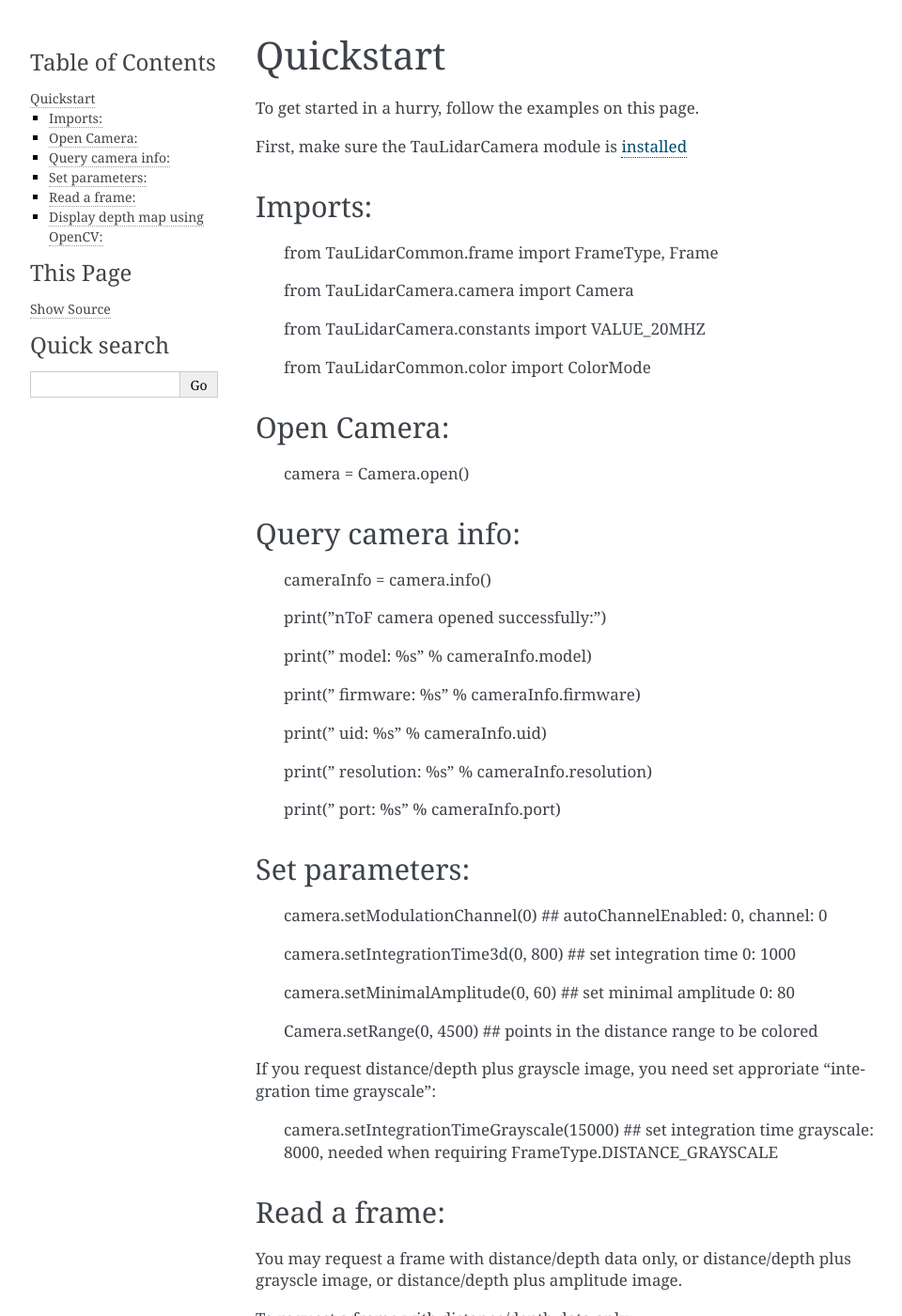
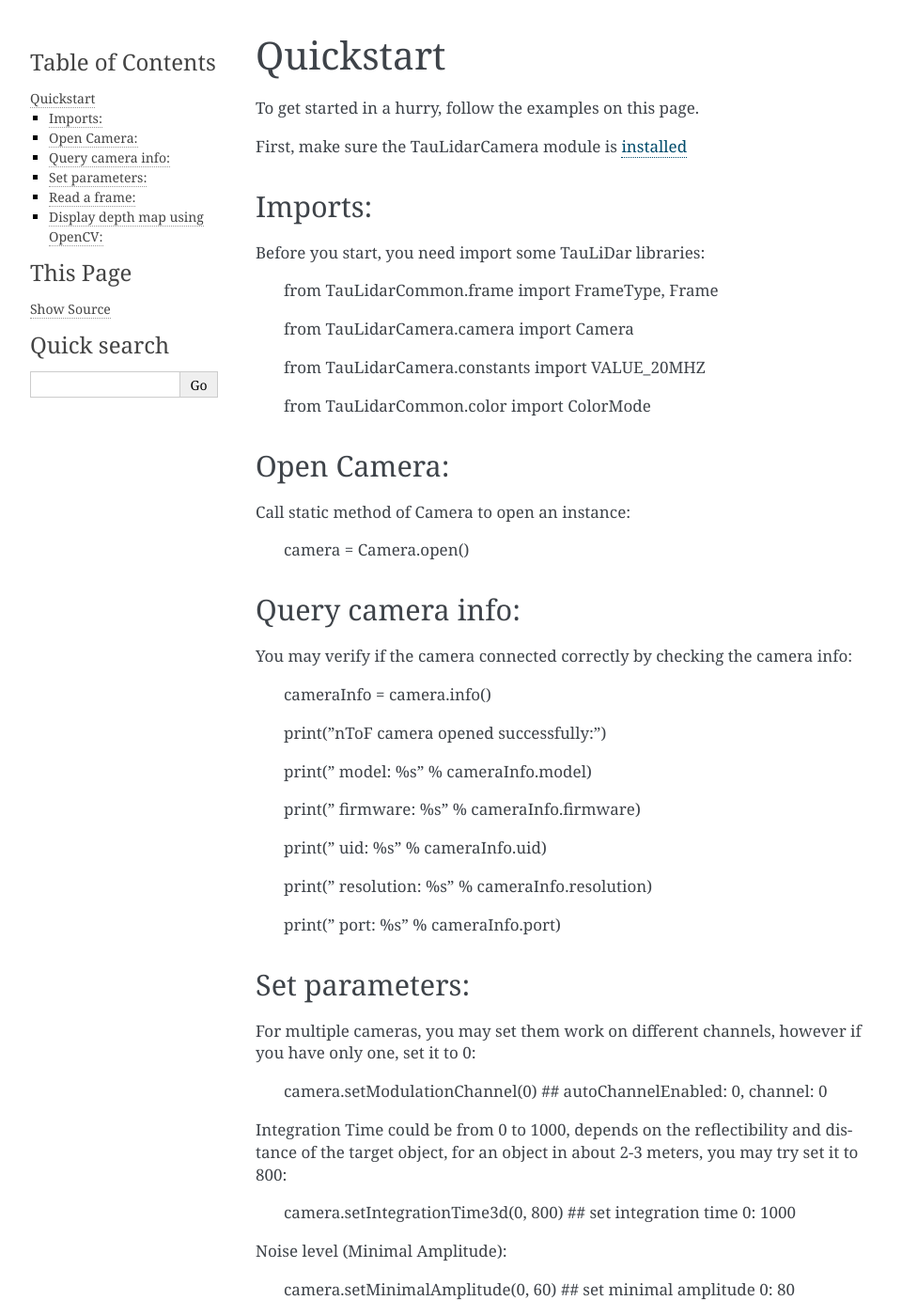
Before and after one commit to OnionIoT/tau-lidar-camera, a Sphinx documentation site: the page built from docs/quickstart.rst, in a window 1280 px wide and 1400 px high. Shown: the whole window at 94% size, without its empty margins (148-1108 px from the left). Built offline with Sphinx 7.4.7, drawn with Linux system fonts in a browser that asks for light colours; some of the changed text lies outside the part shown.

Commit message:
Update quickstart.rst

```diff
--- a/docs/quickstart.rst
+++ b/docs/quickstart.rst
@@ -7,6 +7,8 @@ First, make sure the TauLidarCamera module is `installed <install>`_
 
 Imports:
 --------
+
+Before you start, you need import some TauLiDar libraries:
 
    from TauLidarCommon.frame import FrameType, Frame
 
@@ -19,11 +21,13 @@ Imports:
 
 Open Camera:
 ------------
+Call static method of Camera to open an instance:
 
    camera = Camera.open()
 
 Query camera info:
 ------------------
+You may verify if the camera connected correctly by checking the camera info:
 
    cameraInfo = camera.info()
 
@@ -41,12 +45,19 @@ Query camera info:
 
 Set parameters:
 ---------------
+For multiple cameras, you may set them work on different channels, however if you have only one, set it to 0:
 
    camera.setModulationChannel(0)             ## autoChannelEnabled: 0, channel: 0
 
+Integration Time could be from 0 to 1000, depends on the reflectibility and distance of the target object, for an object in about 2-3 meters, you may try set it to 800:
+
    camera.setIntegrationTime3d(0, 800)        ## set integration time 0: 1000
 
+Noise level (Minimal Amplitude):
+
    camera.setMinimalAmplitude(0, 60)          ## set minimal amplitude 0: 80
+
+Distance range (mm)  to be colored:
 
    Camera.setRange(0, 4500)                   ## points in the distance range to be colored
 
```
